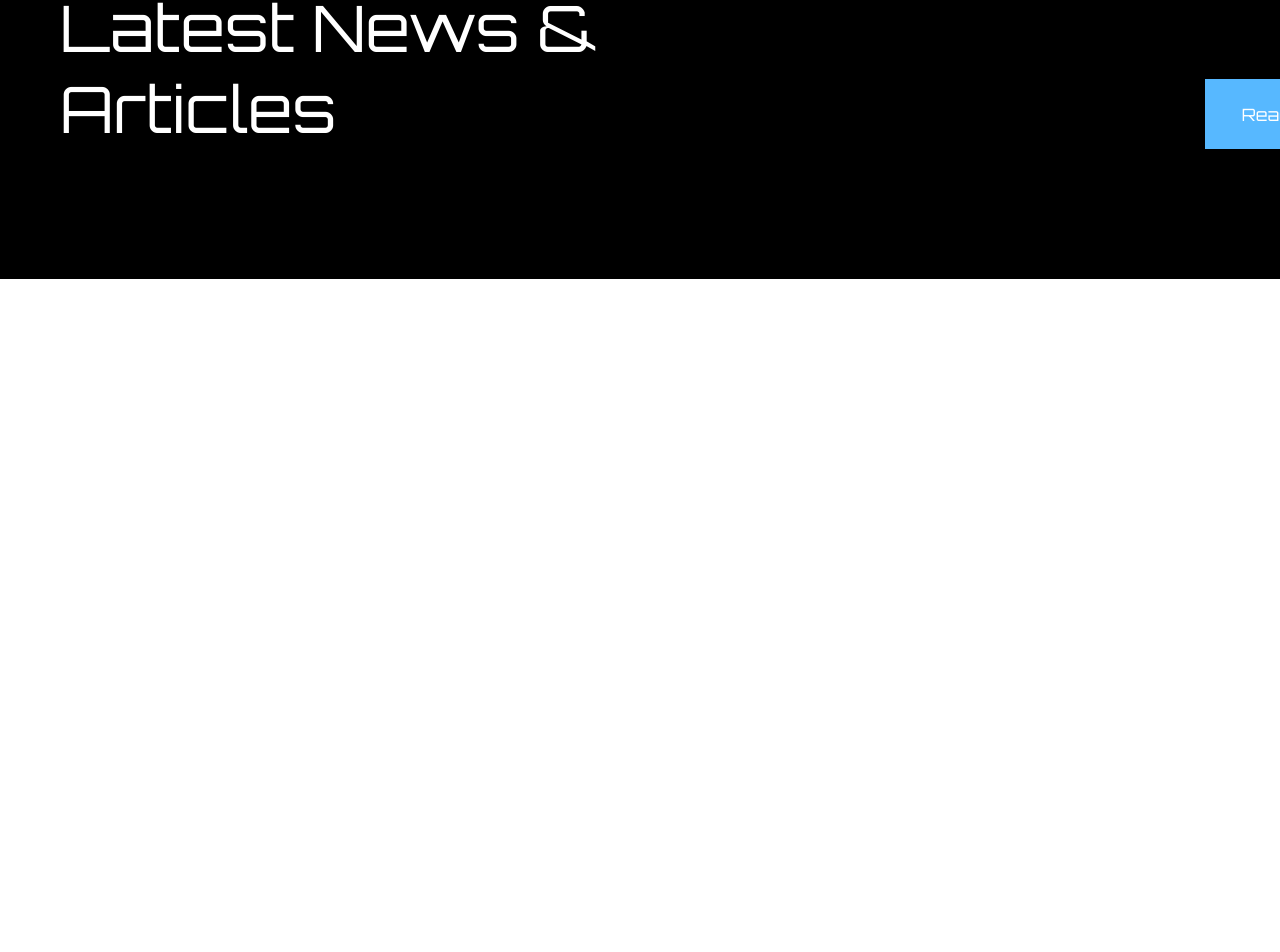
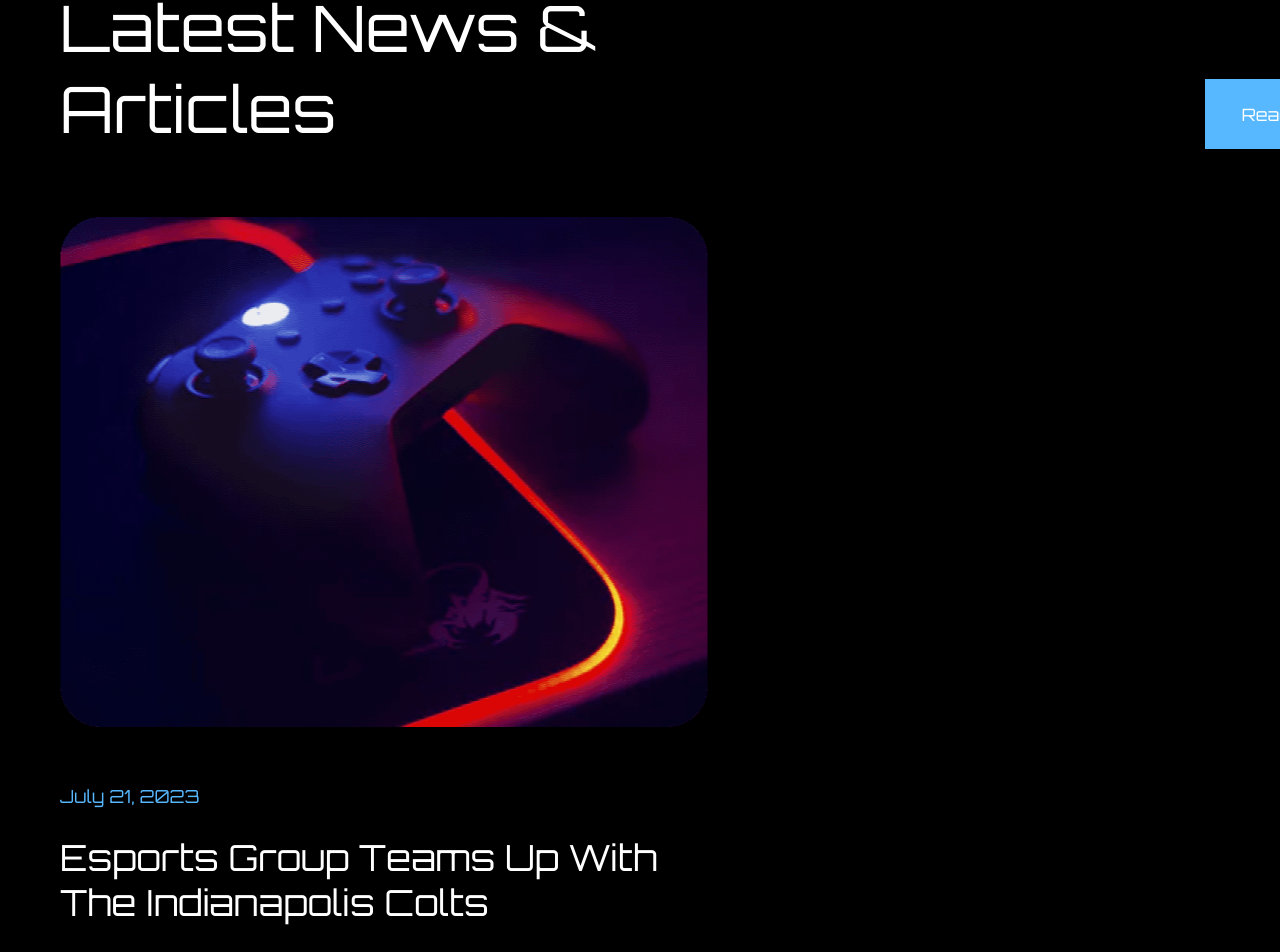
Before and after one commit to Capsonchik/ammo-t2, a React (Create React App) app: page / in a window 1280 px wide. Shown: the part 1973-2925 px from the top of the page. Before the commit the page ends 2252 px from the top, so only its background shows below. Built offline with nearby package versions, Linux system fonts and the light colour scheme.

Commit message:
Подготовка главной новости

```diff
--- a/src/App.js
+++ b/src/App.js
@@ -2,13 +2,14 @@ import './App.css';
 import {Preview} from "./components/previewBlock/preview";
 import {Custom} from "./components/customBlock/custom";
 import {NewsBlock} from "./components/newsBlock/newsBlock";
+import {topNews, newsList} from "./mocks";
 
 function App() {
   return (
     <div className="App">
       <Preview/>
       <Custom/>
-      <NewsBlock/>
+      <NewsBlock topNews={topNews} newsList={newsList}/>
     </div>
   );
 }
--- a/src/components/newsBlock/newsBlock.jsx
+++ b/src/components/newsBlock/newsBlock.jsx
@@ -1,8 +1,13 @@
 import {StyledNewsBlock} from "./newsBlock.styled";
 import {Content, MainHeader} from "../globalStyled/global.styled";
 import {Title} from "../title/title";
+import {TopCard} from "../newsCards/topCard/topCard";
 
-export const NewsBlock = () => {
+export const NewsBlock = ({topNews, newsList}) => {
+  const date = new Date();
+  const options = { month: 'long', day: 'numeric', year: 'numeric' };
+  const formattedDate = date.toLocaleDateString('en-US', options);
+
   return(
     <StyledNewsBlock>
       <Content>
@@ -12,7 +17,9 @@ export const NewsBlock = () => {
           <button className={'newsBtn'}>read more</button>
         </div>
         <div className="newsList">
-          <div className="topNews"></div>
+          <div className="topNews">
+            <TopCard topNews={topNews} date={formattedDate}/>
+          </div>
           <div className="news"></div>
         </div>
       </Content>
--- a/src/components/newsBlock/newsBlock.styled.js
+++ b/src/components/newsBlock/newsBlock.styled.js
@@ -23,4 +23,13 @@ export const StyledNewsBlock = styled.section`
     align-self: end;
     font-family: Orbitron;
   }
+
+  .newsList {
+    margin-top: 68px;
+    display: flex;
+  }
+
+  .topNews {
+    width: 49%;
+  }
 `
--- /dev/null
+++ b/src/components/newsCards/topCard/topCard.jsx
@@ -0,0 +1,11 @@
+import {StyledTopCard} from "./topCard.styled";
+
+export const TopCard = ({topNews, date}) => {
+  return(
+    <StyledTopCard>
+      <img src={topNews.img} alt="news"/>
+      <p className={'date'}>{date}</p>
+      <p className={'text'}>{topNews.text}</p>
+    </StyledTopCard>
+  )
+}
--- /dev/null
+++ b/src/components/newsCards/topCard/topCard.styled.js
@@ -0,0 +1,23 @@
+import styled from "styled-components";
+
+export const StyledTopCard = styled.div`
+  img {
+    width: 648px;
+    height: 510px;
+  }
+
+  .date {
+    margin-top: 54px;
+    color: #57B8FF;
+    font-size: 18px;
+    font-weight: 400;
+  }
+
+  .text {
+    margin-top: 28px;
+    color: #FFF;
+    font-size: 36px;
+    font-weight: 400;
+    text-transform: capitalize;
+  }
+`
```
